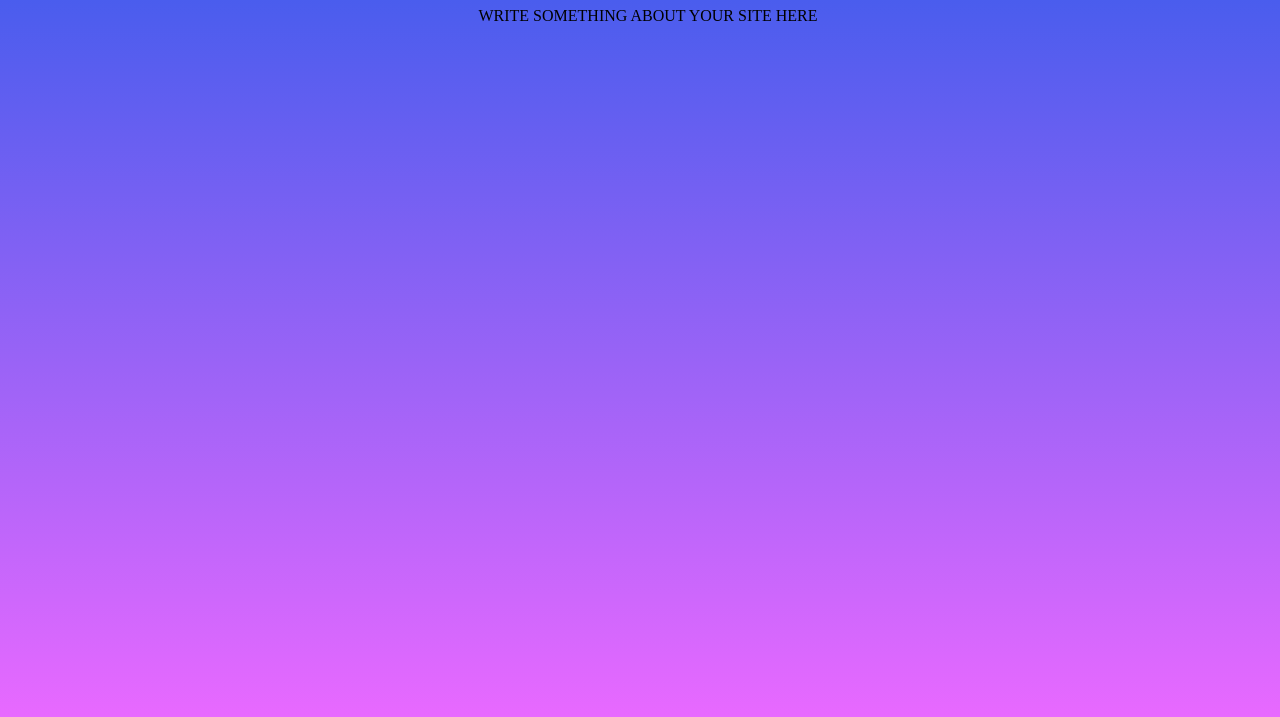
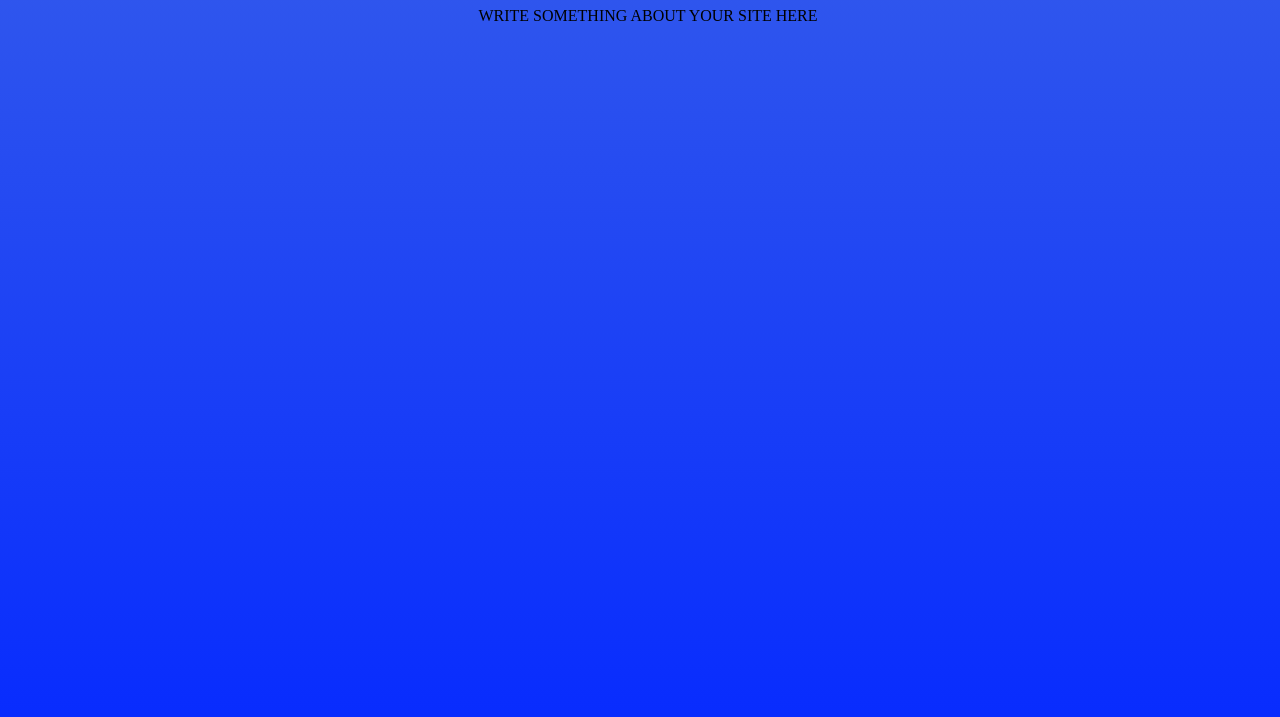
Before and after one commit to sg8545/MyWebsite, a plain HTML site: page index.html in a window 1280 px wide. Shown: the part 99-816 px from the top of the page. Drawn offline with Linux system fonts and the light colour scheme.

Commit message:
Update index.html

```diff
--- a/index.html
+++ b/index.html
@@ -4,7 +4,7 @@ Sophia Garbutt
   <style>
      body{
          text-align: center;
-         background-image: linear-gradient(rgb(52, 91, 235), rgb(232, 105, 255));
+         background-image: linear-gradient(rgb(52, 91, 235), rgb(8, 44, 254));
          min-width: 100%;
          min-height: 100%;
       }
```
